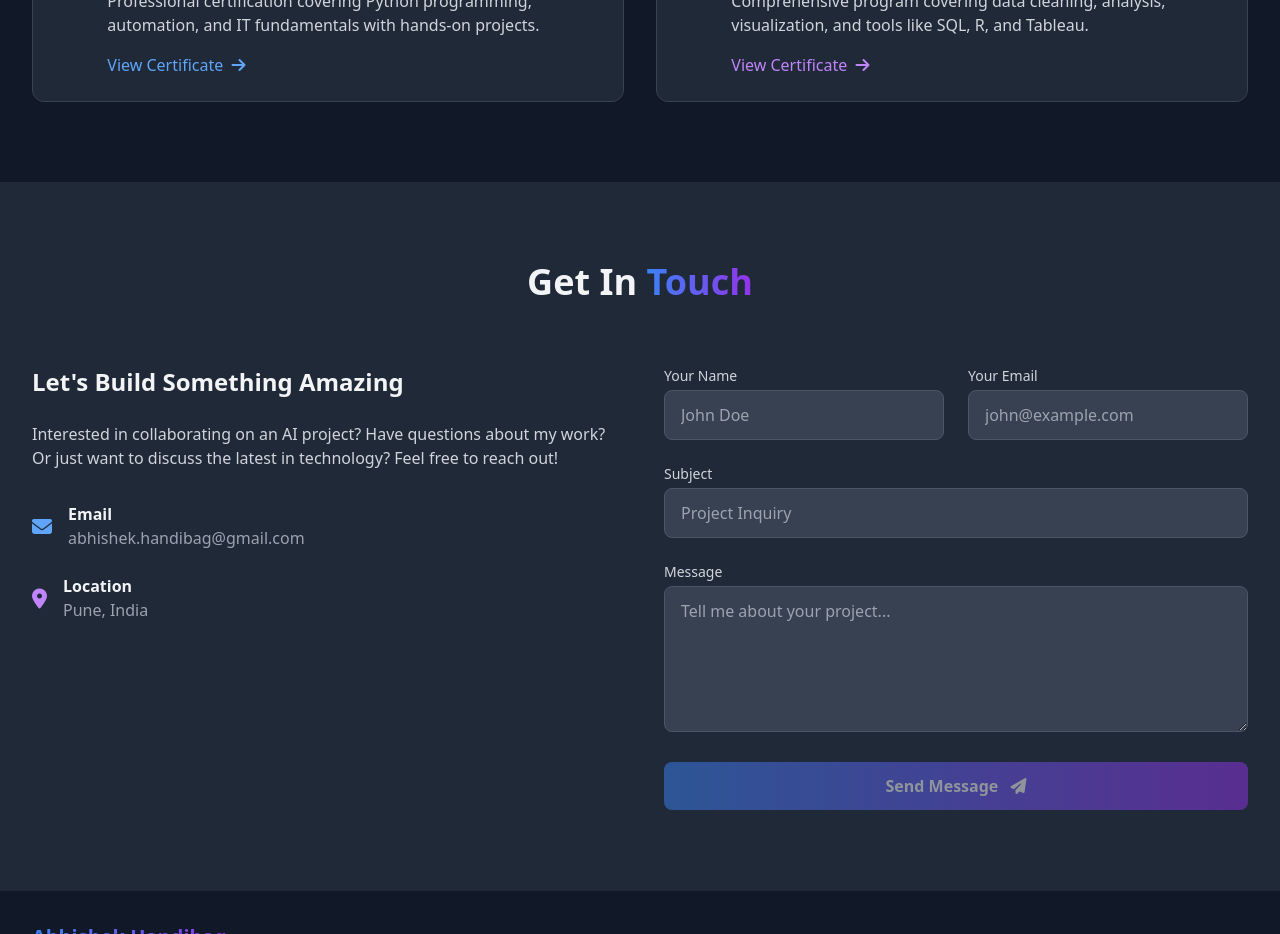
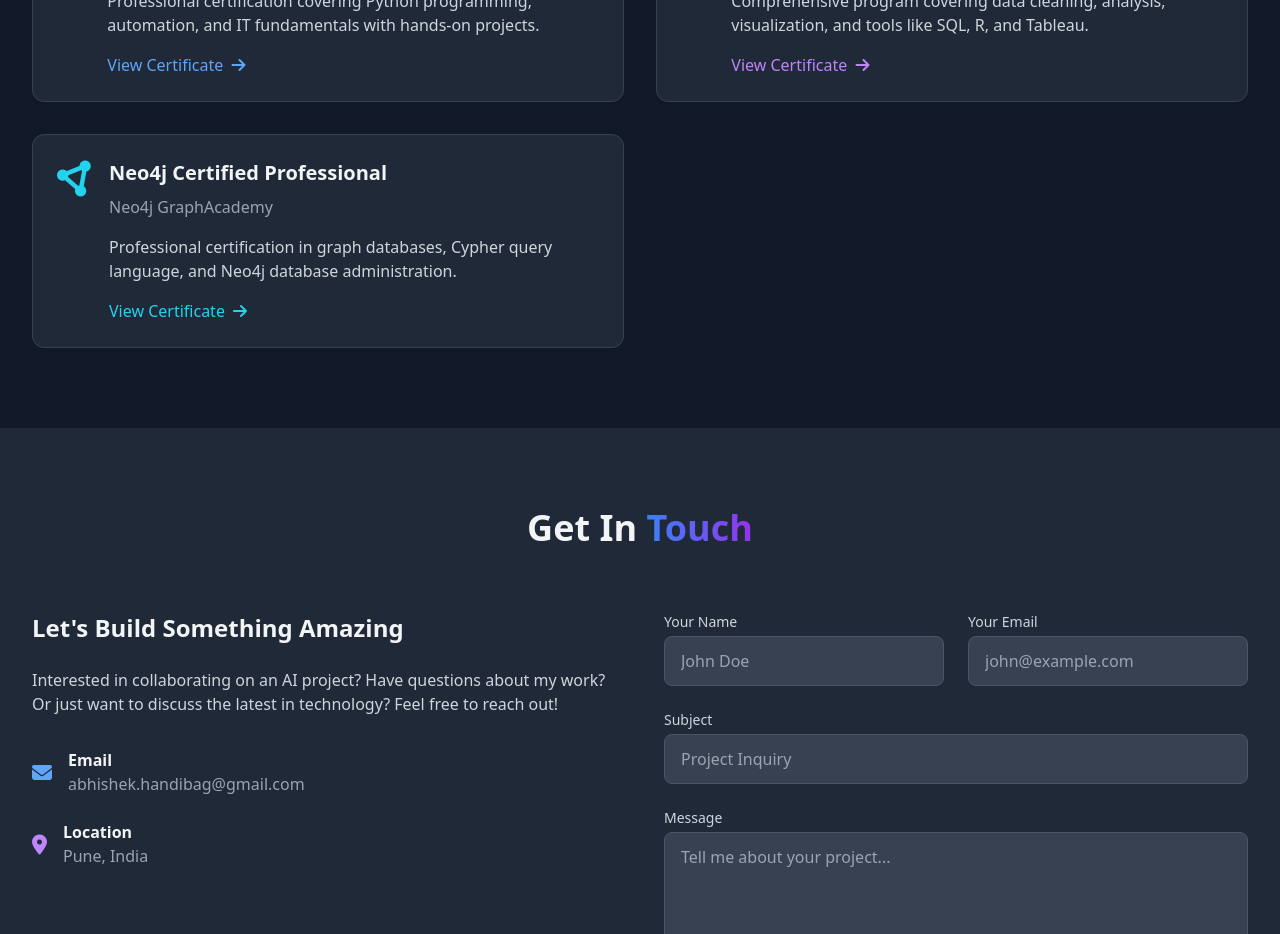
Before and after one commit to Abhishek-Handibag/Portfolio, a React (Vite) app: page / in a window 1280 px wide. Shown: the part 4400-5334 px from the top of the page. Built offline with nearby package versions, Linux system fonts and the light colour scheme.

Commit message:
feat: add Neo4j certification and update CertificationCard to use iconClass

```diff
--- a/src/components/Sections/Certifications.tsx
+++ b/src/components/Sections/Certifications.tsx
@@ -1,5 +1,6 @@
 interface Certification {
   icon: string;
+  iconClass?: string;
   color: string;
   title: string;
   provider: string;
@@ -22,6 +23,14 @@
         provider: "Coursera",
         description: "Comprehensive program covering data cleaning, analysis, visualization, and tools like SQL, R, and Tableau."
     },
+    {
+        icon: "circle-nodes",
+        iconClass: "fas",
+        color: "cyan",
+        title: "Neo4j Certified Professional",
+        provider: "Neo4j GraphAcademy",
+        description: "Professional certification in graph databases, Cypher query language, and Neo4j database administration."
+    },
   ]
 
   return (
@@ -41,11 +50,11 @@
   )
 }
 
-const CertificationCard = ({ icon, color, title, provider, description }: Certification) => (
+const CertificationCard = ({ icon, iconClass = "fab", color, title, provider, description }: Certification) => (
   <div className={`bg-gray-800 rounded-xl p-6 border border-gray-700 hover:border-${color}-400 transition duration-300 card-hover`}>
     <div className="flex items-start">
       <div className={`mr-4 text-${color}-400`}>
-        <i className={`fab fa-${icon} text-4xl`}></i>
+        <i className={`${iconClass} fa-${icon} text-4xl`}></i>
       </div>
       <div>
         <h3 className="text-xl font-semibold mb-2">{title}</h3>
```
